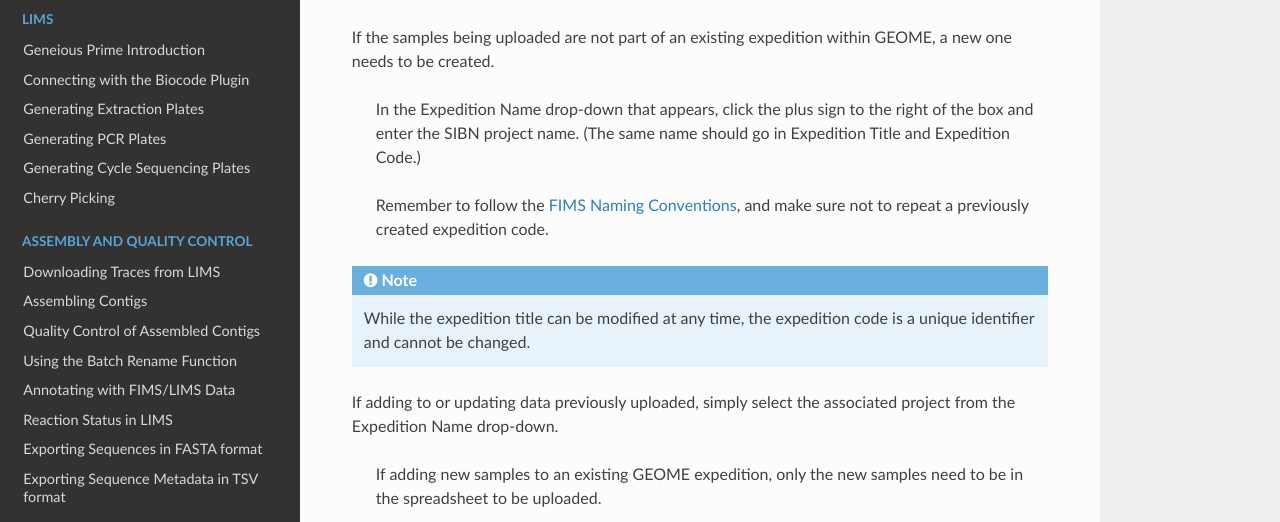
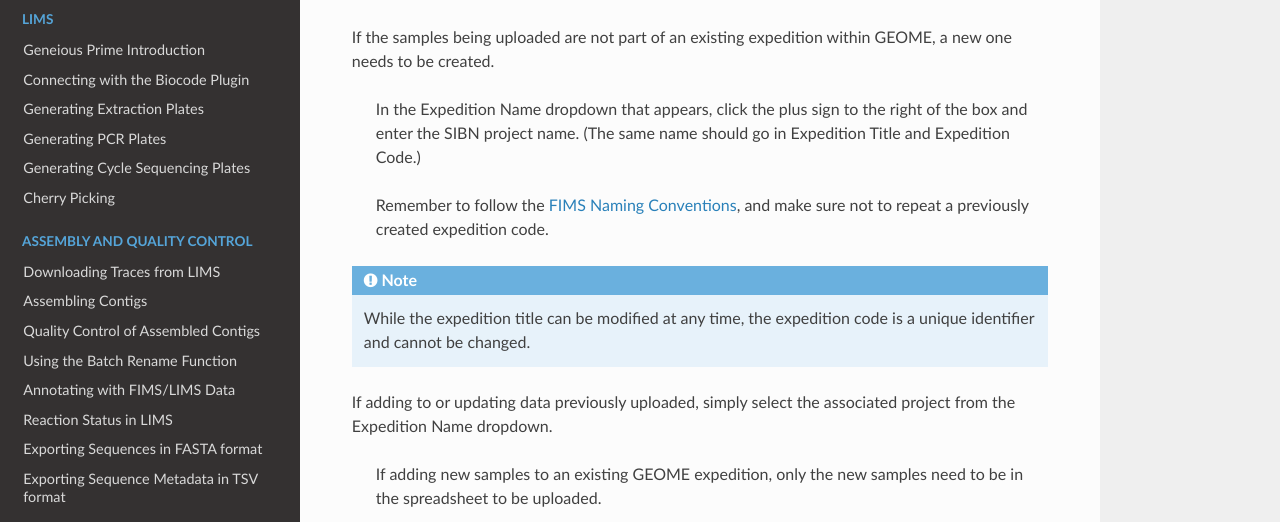
Before and after one commit to SIBarcodeNetwork/ReadtheDocsMaster, a Sphinx documentation site: the page built from Docs/fims_spreadsheet_val.rst, in a window 1280 px wide and 900 px high, scrolled down 1564 px. Shown: the part 158-680 px from the top of the window. Built offline with Sphinx 7.4.7 and the Read the Docs theme 2.0.0, drawn with Linux system fonts in a browser that asks for light colours.

Commit message:
Update fims_spreadsheet_val.rst

```diff
--- a/Docs/fims_spreadsheet_val.rst
+++ b/Docs/fims_spreadsheet_val.rst
@@ -45,7 +45,7 @@ Where it says ‘Excel Workbook’, click the Browse button to select the approp
 
 If the samples being uploaded are not part of an existing expedition within GEOME, a new one needs to be created.
 
-	In the Expedition Name drop-down that appears, click the plus sign to the right of the box and enter the SIBN project name. (The same name should go in Expedition Title and Expedition Code.)
+	In the Expedition Name dropdown that appears, click the plus sign to the right of the box and enter the SIBN project name. (The same name should go in Expedition Title and Expedition Code.)
 
 	Remember to follow the :ref:`conventions-link`, and make sure not to repeat a previously created expedition code.
 
@@ -53,7 +53,7 @@ If the samples being uploaded are not part of an existing expedition within GEOM
 
    While the expedition title can be modified at any time, the expedition code is a unique identifier and cannot be changed.
 
-If adding to or updating data previously uploaded, simply select the associated project from the Expedition Name drop-down.
+If adding to or updating data previously uploaded, simply select the associated project from the Expedition Name dropdown.
 
 	If adding new samples to an existing GEOME expedition, only the new samples need to be in the spreadsheet to be uploaded.
 
```
